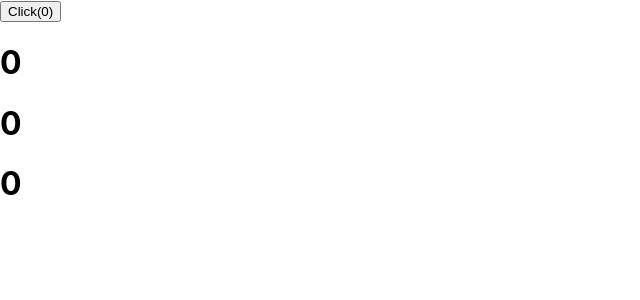
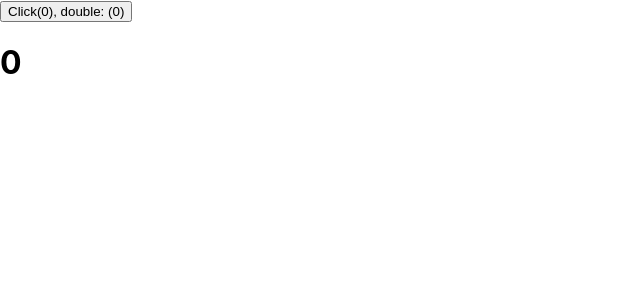
Before and after one commit to Cosen95/travel-tickets, a React app: page / in a window 1280 px wide. Shown: the top 300 px of the page, without its empty margins (0-640 px from the left). Built offline with nearby package versions, Linux system fonts and the light colour scheme.

Commit message:
feat: useMemo

```diff
--- a/src/App.jsx
+++ b/src/App.jsx
@@ -1,30 +1,15 @@
-import React, { Component, useState, createContext, useContext } from "react";
+import React, { Component, useState, useMemo } from "react";
 
-const CountContext = createContext();
-
-class Foo extends Component {
-  render() {
-    return (
-      <CountContext.Consumer>{count => <h1>{count}</h1>}</CountContext.Consumer>
-    );
-  }
-}
-
-class Bar extends Component {
-  static contextType = CountContext;
-  render() {
-    const count = this.context;
-    return <h1>{count}</h1>;
-  }
-}
-
-function Counter() {
-  const count = useContext(CountContext);
-  return <h1>{count}</h1>;
+function Counter(props) {
+  return <h1>{props.count}</h1>;
 }
 
 function App() {
   const [count, setCount] = useState(0);
+
+  const double = useMemo(() => {
+    return count * 2;
+  }, [count === 3]);
   return (
     <div>
       <button
@@ -32,13 +17,9 @@ function App() {
           setCount(count + 1);
         }}
       >
-        Click({count})
+        Click({count}), double: ({double})
       </button>
-      <CountContext.Provider value={count}>
-        <Foo />
-        <Bar />
-        <Counter />
-      </CountContext.Provider>
+      <Counter count={count} />
     </div>
   );
 }
```
Also changed, not shown: 1 other file (tests, documents, lock files or other folders).
